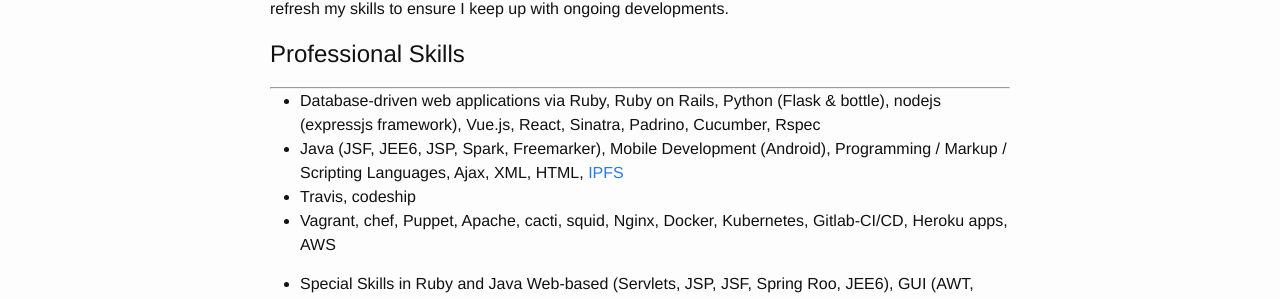
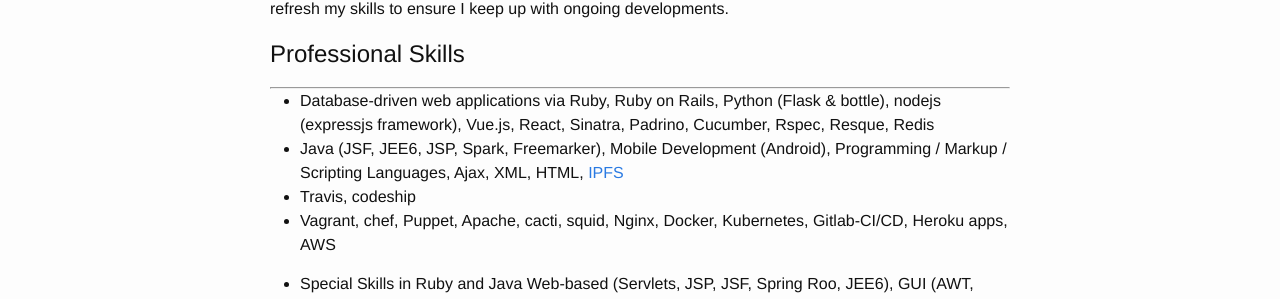
Before and after one commit to tokhi/tokhi.github.io, a Jekyll site: the page built from 2014-10-16-resume.markdown, in a window 1280 px wide and 900 px high. Shown: the part 443-742 px from the top of the window. Built offline with Jekyll 4.4.1, drawn with Linux system fonts in a browser that asks for light colours; nearby versions of some CDN libraries.

Commit message:
Update 2014-10-16-resume.markdown

```diff
--- a/2014-10-16-resume.markdown
+++ b/2014-10-16-resume.markdown
@@ -31,7 +31,7 @@
 
 <hr>
 
-* Database-driven web applications via Ruby, Ruby on Rails, Python (Flask & bottle), nodejs (expressjs framework), Vue.js, React, Sinatra, Padrino, Cucumber, Rspec
+* Database-driven web applications via Ruby, Ruby on Rails, Python (Flask & bottle), nodejs (expressjs framework), Vue.js, React, Sinatra, Padrino, Cucumber, Rspec, Resque, Redis
 * Java (JSF, JEE6, JSP, Spark, Freemarker), Mobile Development (Android), Programming / Markup / Scripting Languages, Ajax, XML, HTML, <a href="https://ipfs.io/ipfs/QmNhFJjGcMPqpuYfxL62VVB9528NXqDNMFXiqN5bgFYiZ1/its-time-for-the-permanent-web.html">IPFS</a>
 * Travis, codeship
 * Vagrant, chef, Puppet, Apache, cacti, squid, Nginx, Docker, Kubernetes, Gitlab-CI/CD, Heroku apps, AWS
```
